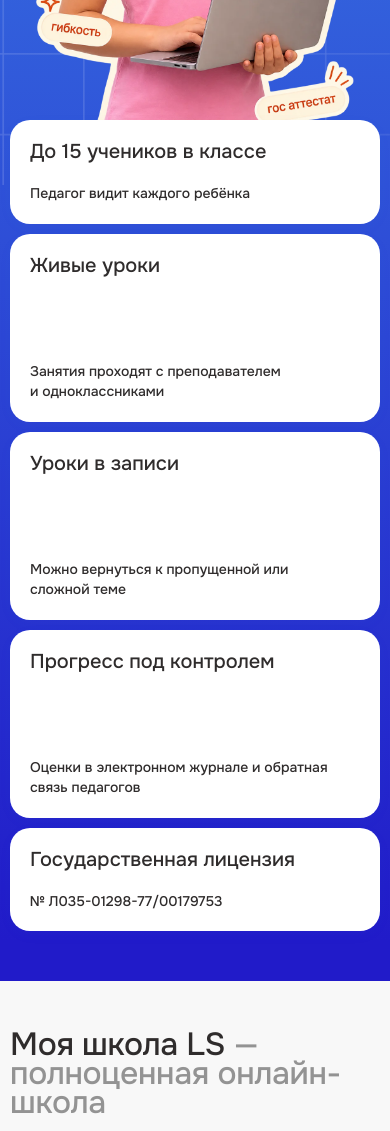
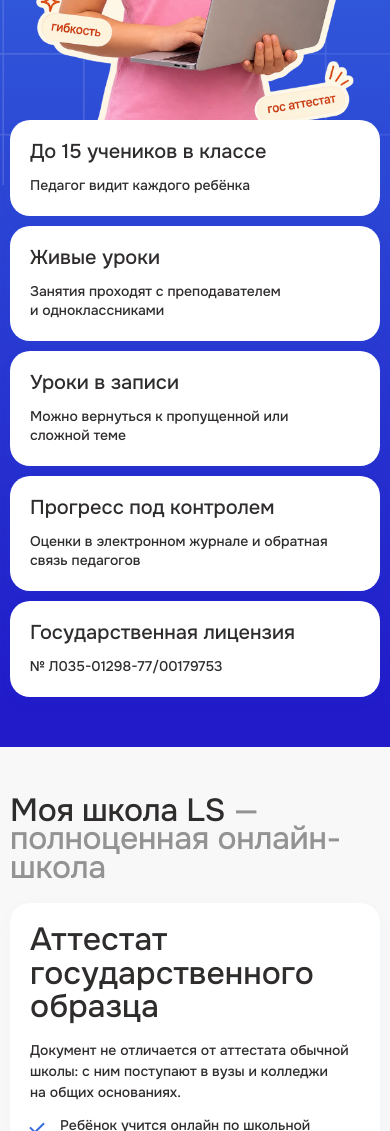
Before and after one commit to aabashin-commits/online, a plain HTML site: page index.html in a window 390 px wide. Shown: the part 1040-2171 px from the top of the page. Drawn offline with Linux system fonts and the light colour scheme.

Commit message:
Инфо-карточки на телефоне по высоте контента
Снят min-height 188px, gap заголовок–текст 20 → 12px.

Co-Authored-By: Claude Opus 5 <noreply@anthropic.com>

```diff
--- a/css/info-cards.css
+++ b/css/info-cards.css
@@ -109,19 +109,17 @@
     gap: 10px;
   }
 
+  /* 15.09.2026: все карточки по контенту — фикс. 188px из офлайна давал
+     пустоту между заголовком и текстом (просьба клиента уменьшить высоту) */
   .info-cards__card {
     grid-column: auto;
-    min-height: 188px;
-    gap: 20px;
+    min-height: 0;
+    gap: 12px;
     padding: 20px;
   }
 
   .info-cards__card:nth-child(4),
   .info-cards__card:nth-child(5) { grid-column: auto; }
 
-  /* Первая карточка и лицензия — по контенту, без фикс. высоты */
-  .info-cards__card:first-child,
-  .info-cards__card--license { min-height: 0; }
-
   .info-cards__text { max-width: none; }
 }
--- a/index.html
+++ b/index.html
@@ -40,7 +40,7 @@
   <link rel="stylesheet" href="css/layout.css?v=2">
   <link rel="stylesheet" href="css/header.css?v=10">
   <link rel="stylesheet" href="css/hero.css?v=5">
-  <link rel="stylesheet" href="css/info-cards.css?v=4">
+  <link rel="stylesheet" href="css/info-cards.css?v=5">
   <link rel="stylesheet" href="css/school-intro.css">
   <link rel="stylesheet" href="css/onschool.css?v=3">
   <link rel="stylesheet" href="css/attestat.css?v=5">
```
